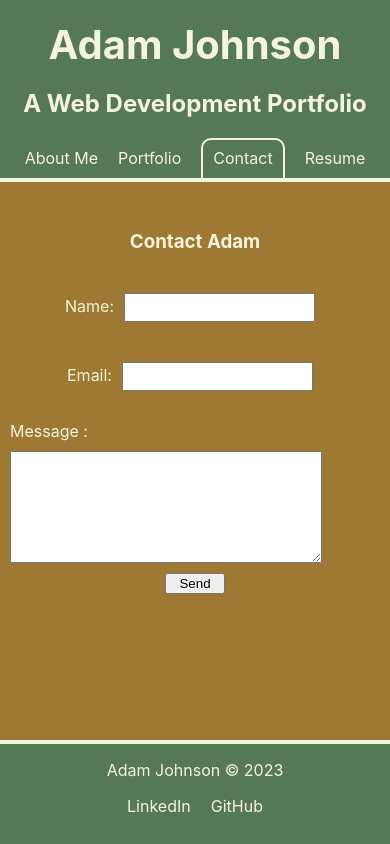
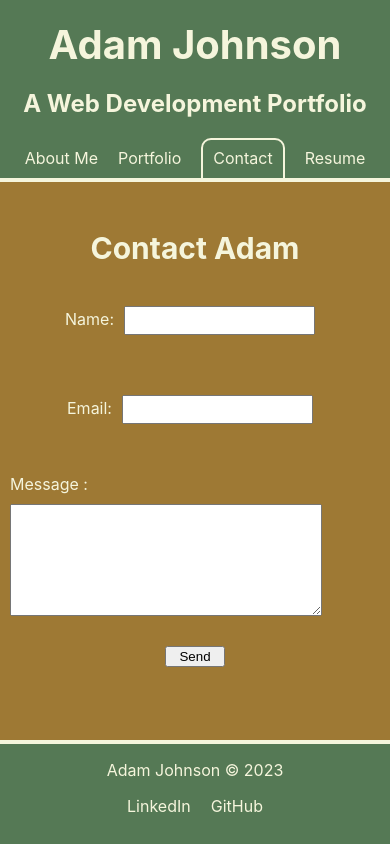
Before and after one commit to AdamJohnson92/Portfolio-Adam-Johnson, a React (Create React App) app: page / in a window 390 px wide. Both pictures are taken after a click on the link "Contact". Built offline with nearby package versions, Linux system fonts and the light colour scheme.

Commit message:
Resized body headers on mobile

```diff
--- a/src/components/pages/Contact.js
+++ b/src/components/pages/Contact.js
@@ -25,6 +25,9 @@ export default function Contact() {
     }
     event.preventDefault()
     console.log(inputs.name)
+
+    window.alert('Thank you for reaching out!')
+
   }
 
   return (
--- a/src/index.css
+++ b/src/index.css
@@ -27,7 +27,7 @@ code {
   --cinnamon: rgb(158, 121, 52);
   --sage: rgb(85, 121, 85);
   --beige: beige;
-  background-color: var(--sage);
+  /* background-color: var(--sage); */
 }
 
 .portfolio-app{
@@ -69,6 +69,7 @@ h2 {
 h3 {
   margin: 20px;
   margin-top: 50px;
+  font-size: 30px;
 }
 
 h4 {
@@ -193,6 +194,8 @@ img {
   display: flex;
   flex-direction: column;
   align-items: center;
+  justify-content: center;
+  gap:20px;
 }
 
 .form-label {
```
